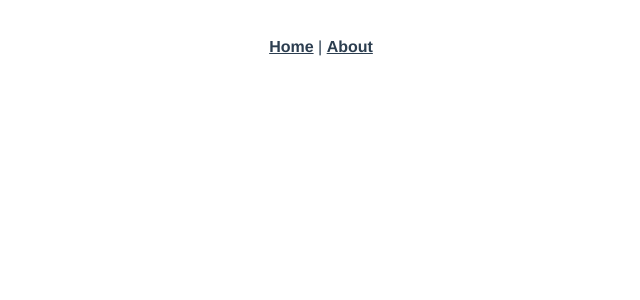
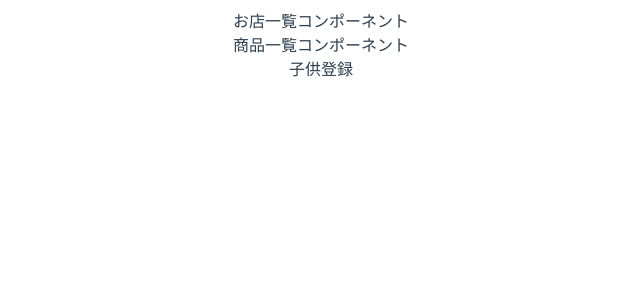
Before and after one commit to PiedPiperNagoya/bit.connect2021-client, a Vue app: page /parent_home in a window 1280 px wide. Shown: the top 300 px of the page, without its empty margins (319-959 px from the left). Built offline with nearby package versions, Linux system fonts and the light colour scheme.

Commit message:
feature:#10 親ホーム作成

```diff
--- a/src/App.vue
+++ b/src/App.vue
@@ -1,9 +1,5 @@
 <template>
   <div id="app">
-    <div id="nav">
-      <router-link to="/">Home</router-link> |
-      <router-link to="/about">About</router-link>
-    </div>
     <router-view />
   </div>
 </template>
@@ -30,3 +26,6 @@
   }
 }
 </style>
+
+<script>
+</script>
--- a/src/router/index.js
+++ b/src/router/index.js
@@ -1,6 +1,7 @@
 import Vue from "vue";
 import VueRouter from "vue-router";
 import Home from "../views/Home.vue";
+import ParentHome from "../views/ParentHome.vue";
 
 Vue.use(VueRouter);
 
@@ -19,6 +20,11 @@ const routes = [
     component: () =>
       import(/* webpackChunkName: "about" */ "../views/About.vue"),
   },
+  {
+    path: "/parent_home",
+    name: "ParentHome",
+    component: ParentHome,
+  },
 ];
 
 const router = new VueRouter({
--- /dev/null
+++ b/src/views/ParentHome.vue
@@ -0,0 +1,28 @@
+<template>
+  <div class="parent_home">
+    <div>
+      お店一覧コンポーネント
+    </div>
+    <div>
+      商品一覧コンポーネント
+    </div>
+    <!-- <div>
+      お小遣い管理
+    </div> -->
+    <div>
+      子供登録
+    </div>
+  </div>
+</template>
+
+<script>
+
+export default {
+  name: "ParentHome",
+  components: {
+  },
+};
+</script>
+
+<style scoped lang="scss">
+</style>
```
